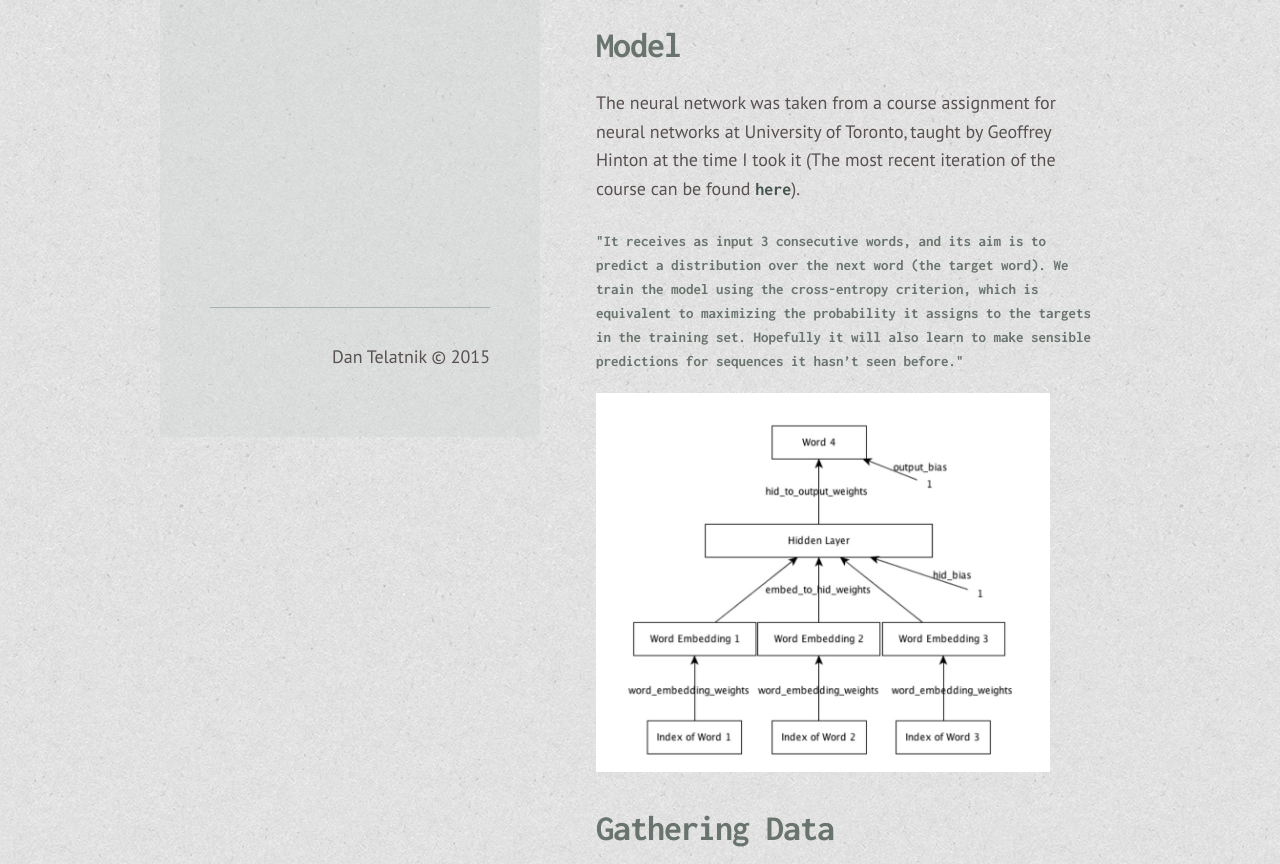
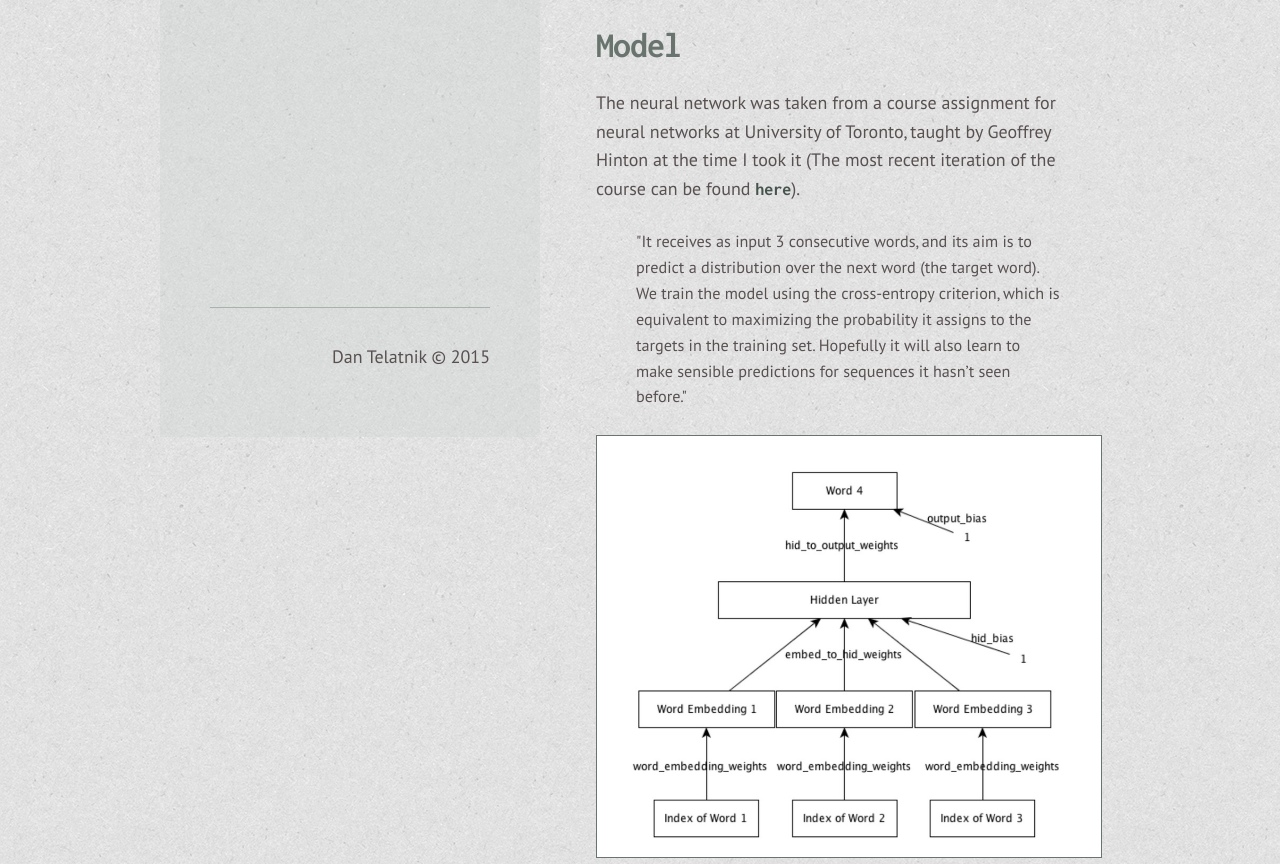
Before and after one commit to daendinam/dota-nn, a plain HTML site: page index.html in a window 1280 px wide. Shown: the part 403-1267 px from the top of the page. Drawn offline with nearby package versions, Linux system fonts and the light colour scheme.

Commit message:
prettier

```diff
--- a/css/skeleton.css
+++ b/css/skeleton.css
@@ -178,6 +178,9 @@ input::-moz-focus-inner {
     padding: 0
 }
 
+blockquote {
+    font-size: 0.9em;
+}
 input {
     line-height: normal
 }
@@ -473,7 +476,9 @@ p {
 }
 
 .columns img {
-    max-width: 90%;
+    max-width: 100%;
+    height: auto;
+    border: 1px solid #68746D;
 }
 @media (min-width:400px) {
     .container {
--- a/index.html
+++ b/index.html
@@ -47,10 +47,10 @@
                         taught by Geoffrey Hinton at the time I took it (The most recent iteration of the course can be found
                         <a href="https://www.cs.toronto.edu/~rgrosse/csc321">here</a>).
 
-                        <h6>"It receives as input 3 consecutive words, and its aim is to predict a distribution over the next word
+                        <blockquote>"It receives as input 3 consecutive words, and its aim is to predict a distribution over the next word
                         (the target word). We train the model using the cross-entropy criterion, which is equivalent to
                         maximizing the probability it assigns to the targets in the training set. Hopefully it will also learn
-                        to make sensible predictions for sequences it hasn’t seen before."</h6>
+                        to make sensible predictions for sequences it hasn’t seen before."</blockquote>
                         <a href="images/diagram.png"><img src="images/diagram.png"></a>
                     </p>
 
```
